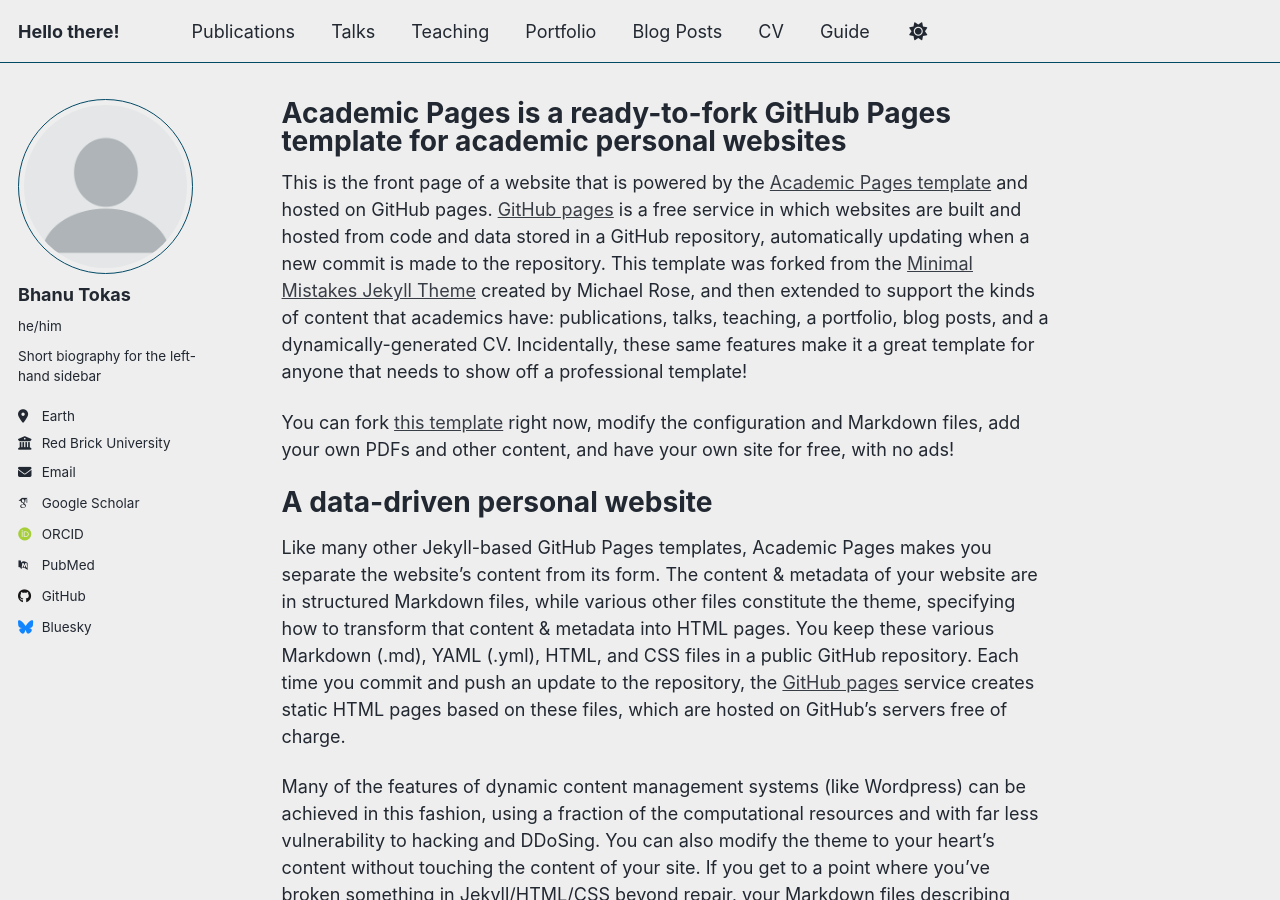
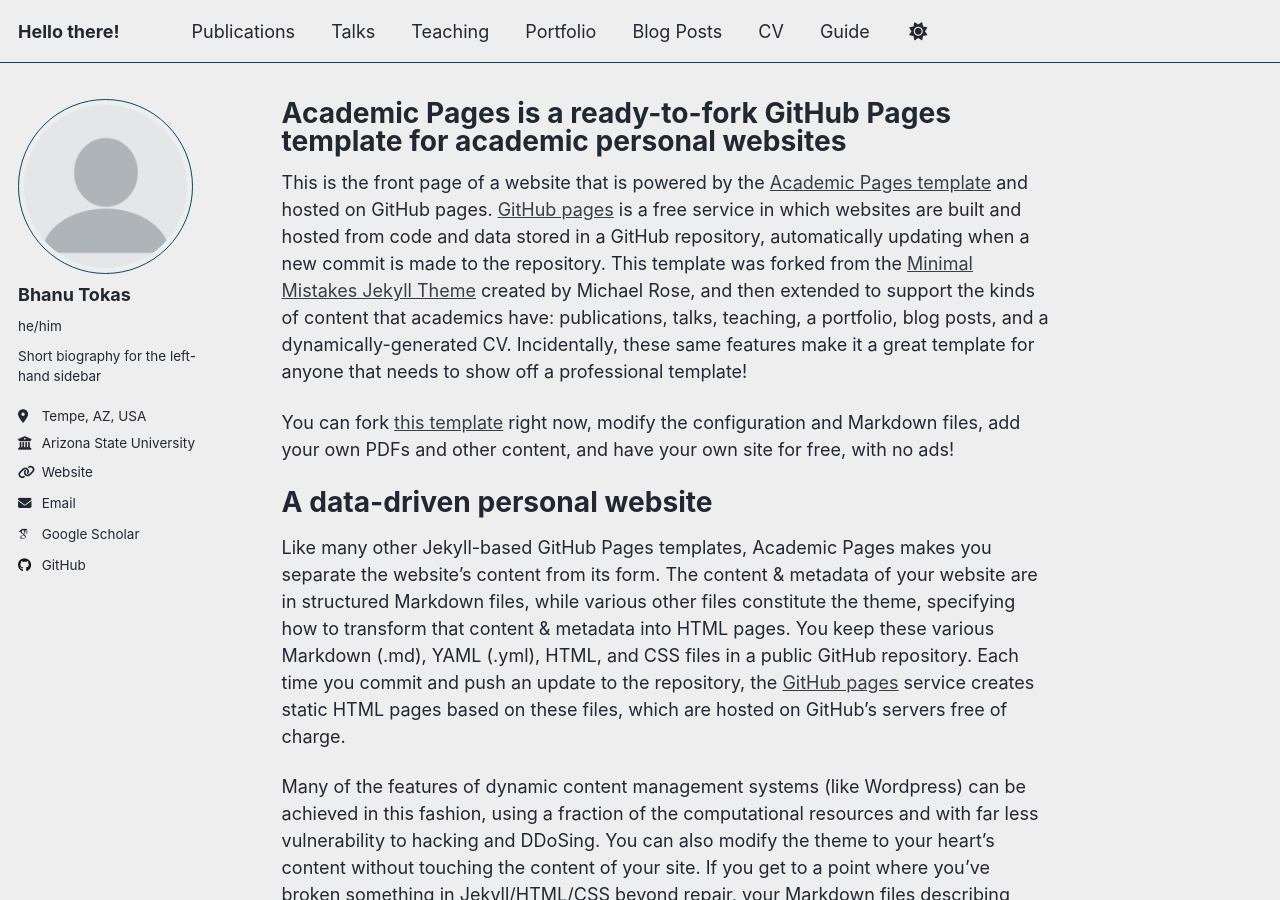
Before and after one commit to 24Beast/24Beast.github.io, a Jekyll site: the page built from _pages/about.md, in a window 1280 px wide and 900 px high. Built offline with Jekyll 4.4.1, drawn with Linux system fonts in a browser that asks for light colours; some web fonts are replaced; a script that is not in the unit is left out.

Commit message:
Update _config.yml

```diff
--- a/_config.yml
+++ b/_config.yml
@@ -13,7 +13,7 @@
 title_separator          : "-"
 name                     : &name "Bhanu Toas"
 description              : &description "Bhanu's web page."   # Update this with a general description of your site, this is the default if not overridden by a page
-url                      : https://academicpages.github.io # The base hostname & protocol for your site e.g. "https://[your GitHub username].github.io",
+url                      : https://24Beast.github.io # The base hostname & protocol for your site e.g. "https://[your GitHub username].github.io",
                                                            # or if you already have some other page hosted on Github then use "https://[your GitHub username].github.io/[Your Repo Name]"
 baseurl                  : "" # the subpath of your site, e.g. "/blog"
 repository               : "24Beast/24Beast.github.io"
@@ -27,20 +27,20 @@
   name             : "Bhanu Tokas"
   pronouns         : "he/him"# example: "she/her"
   bio              : "Short biography for the left-hand sidebar"
-  location         : "Earth"
-  employer         : "Red Brick University"
-  uri              : # URL
-  email            : "none@example.org"
+  location         : "Tempe, AZ, USA"
+  employer         : "Arizona State University"
+  uri              : "You are already here!"# URL
+  email            : "bhanu.tokas@asu.edu"
 
   # Academic websites
   academia         : # URL
   arxiv            : # URL - Update with the correct link to your profile
-  googlescholar    : "https://scholar.google.com/citations?user=PS_CX0AAAAAJ"
+  googlescholar    : "https://scholar.google.com/citations?user=2oIjABsAAAAJ&hl=en"
   inspire-hep      : # URL
   impactstory      : # URL
-  orcid            : "http://orcid.org/yourorcidurl"
+  orcid            : # URL
   semantic         : # URL
-  pubmed           : "https://www.ncbi.nlm.nih.gov/pubmed/?term=john+snow"
+  pubmed           : # URL
   researchgate     : # URL
   scopus           : # URL
 
@@ -48,13 +48,13 @@
   bitbucket        : # Username - Update with your username on the site
   codepen          : # Username
   dribbble         : # Username
-  github           : "academicpages"
+  github           : "24Beast"
   kaggle           : # Username
   stackoverflow    : # User number or user number and name (i.e., use "1" or "1/jeff-atwood")
 
   # Social media
   artstation       : # Username
-  bluesky          : "bsky.app" # Replace this with you Bluesky username
+  bluesky          : # Username
   facebook         : # Username
   flickr           : # Username
   foursquare       : # Username
@@ -135,7 +135,7 @@
 
 # Social Sharing
 twitter:
-  username               : &twitter
+  username               : #Username
 facebook:
   username               :
   app_id                 :
```
